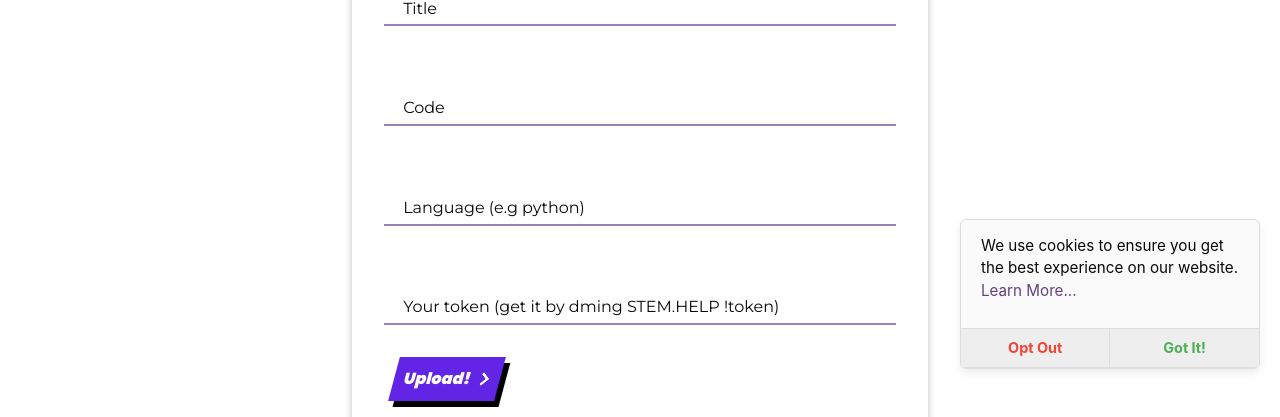
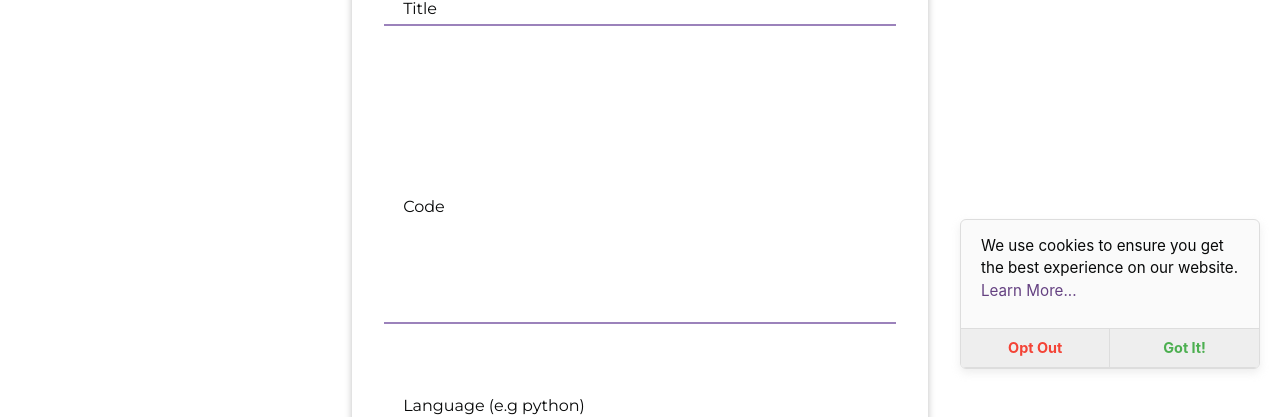
Before and after one commit to stem-discord/stem-help, a Vue app: page /event in a window 1280 px wide. Shown: the part 411-828 px from the top of the page. Built offline with nearby package versions, Linux system fonts and the light colour scheme; no server answers.

Commit message:
allow newlines to be submitted

```diff
--- a/src/views/ChristmasTree.vue
+++ b/src/views/ChristmasTree.vue
@@ -51,11 +51,9 @@
         <label for="title">Title</label>
       </span>
       <span>
-        <input
-          type="text"
-          name="source_code"
+        <textarea
           required
-          style="font-family: Consolas, monaco, monospace"
+          style="font-family: Consolas, monaco, monospace; width: 100%"
         />
         <label for="source_code">Code</label>
       </span>
@@ -213,7 +211,6 @@ export default {
   flex-direction: column;
   align-content: center;
   justify-content: center;
-  .meme-form-error,
   form {
     display: flex;
     flex-direction: column;
@@ -223,11 +220,6 @@ export default {
     box-shadow: 0 0 7px #00000041;
     width: 36rem;
     margin: 0 auto;
-  }
-  .meme-form-error {
-    background-color: #ff6347;
-    margin-bottom: 3rem;
-    // display: none; (toggle between none and flex)
   }
   form {
     background: #00000000;
@@ -240,13 +232,20 @@ export default {
       justify-content: flex-start;
       margin: 1rem 0;
       width: 100%;
-      input {
+      input,
+      textarea {
         width: 100%;
         padding: 0.8rem;
         background: none;
         border-bottom: solid 2px #613a94a1;
         margin-bottom: 1rem;
       }
+
+      textarea {
+        height: 250px;
+        resize: none;
+      }
+
       label {
         position: absolute;
         margin-left: 1.2rem;
@@ -258,7 +257,16 @@ export default {
         transform: translate(-0.2rem, -3rem);
         color: rgb(116, 116, 116);
       }
+      textarea:valid ~ label,
+      textarea:focus ~ label {
+        font-size: 1.2rem;
+        transform: translate(-0.2rem, -150px);
+        color: rgb(116, 116, 116);
+      }
       input:focus {
+        border-bottom: solid 2px var(--main-alpha);
+      }
+      textarea:focus {
         border-bottom: solid 2px var(--main-alpha);
       }
     }
```
